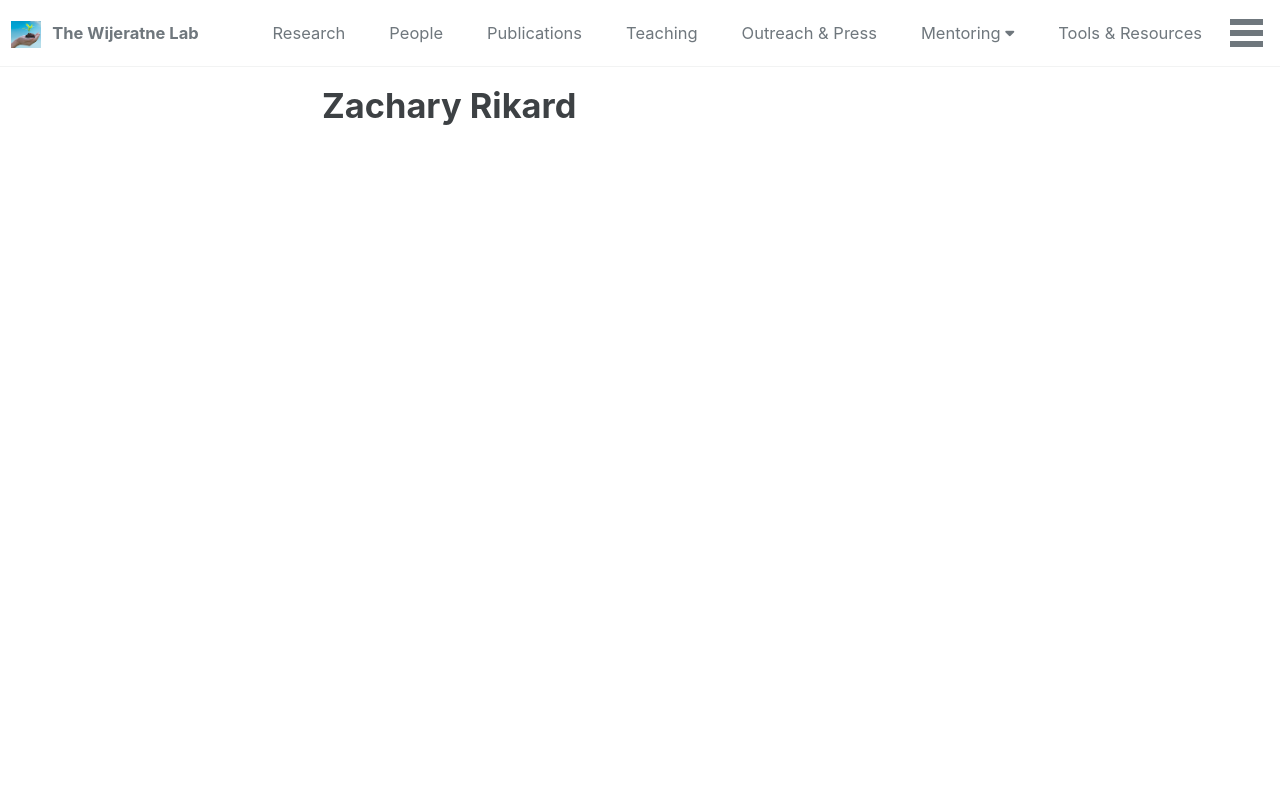
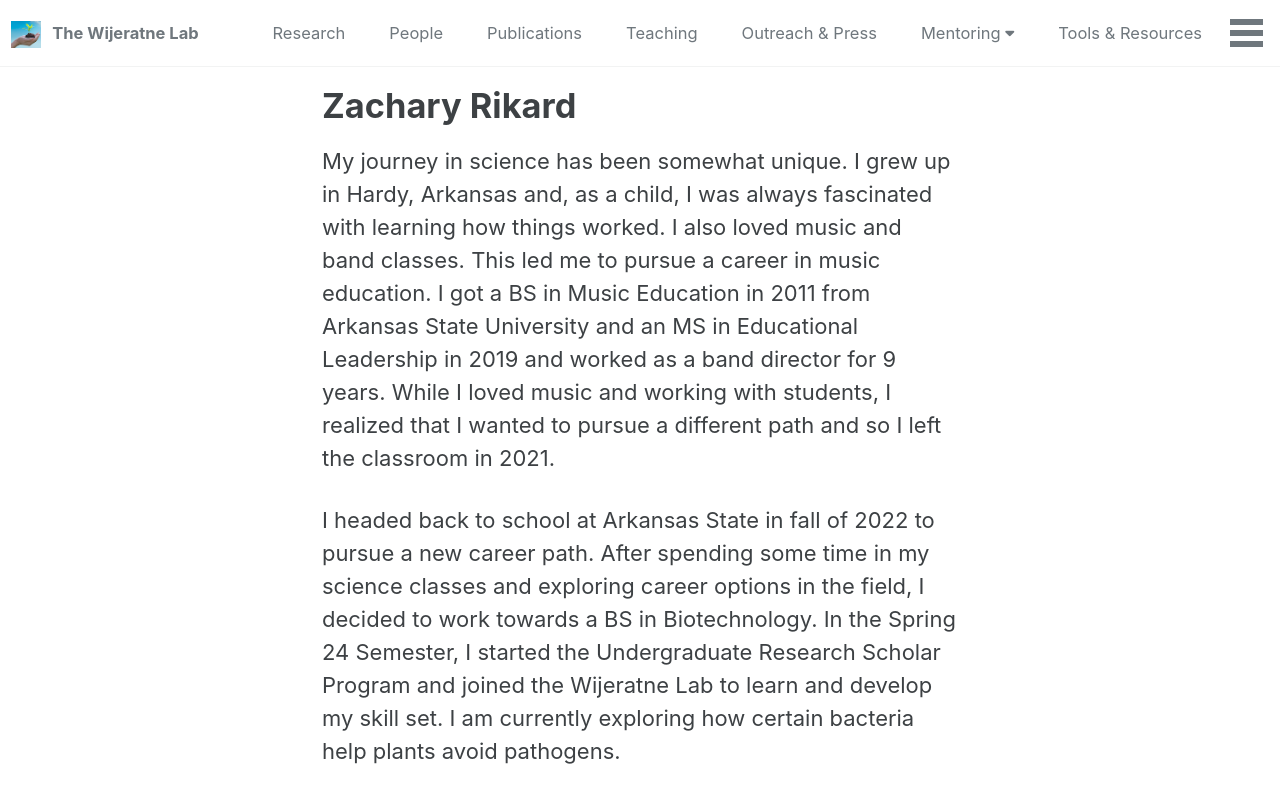
Before and after one commit to ajwije/Wijeratne_lab, a Jekyll site: the page built from _people/4-zach.md, in a window 1280 px wide and 900 px high. Shown: the top 803 px of the window. Built offline with Jekyll 4.4.1, drawn with Linux system fonts in a browser that asks for light colours; cached includes are drawn as plain includes; nearby versions of some CDN libraries.

Commit message:
added new photos, added description for Zach

```diff
--- a/_people/4-zach.md
+++ b/_people/4-zach.md
@@ -10,3 +10,7 @@ header:
   teaser: /assets/images/people/zach.jpg
 
 ---
+
+My journey in science has been somewhat unique. I grew up in Hardy, Arkansas and, as a child, I was always fascinated with learning how things worked. I also loved music and band classes. This led me to pursue a career in music education. I got a BS in Music Education in 2011 from Arkansas State University and an MS in Educational Leadership in 2019 and worked as a band director for 9 years. While I loved music and working with students, I realized that I wanted to pursue a different path and so I left the classroom in 2021.
+
+I headed back to school at Arkansas State in fall of 2022 to pursue a new career path. After spending some time in my science classes and exploring career options in the field, I decided to work towards a BS in Biotechnology. In the Spring 24 Semester, I started the Undergraduate Research Scholar Program and joined the Wijeratne Lab to learn and develop my skill set.  I am currently exploring how certain bacteria help plants avoid pathogens.
```
Also changed, not shown: assets/images/Lab_news/2022-Summer-Research-Symposium-Jackson-Daniel-ASU.jpg (added), assets/images/people/Emilio0SC.JPG, assets/images/people/Sach.jpg, assets/images/word-cloud.png.
